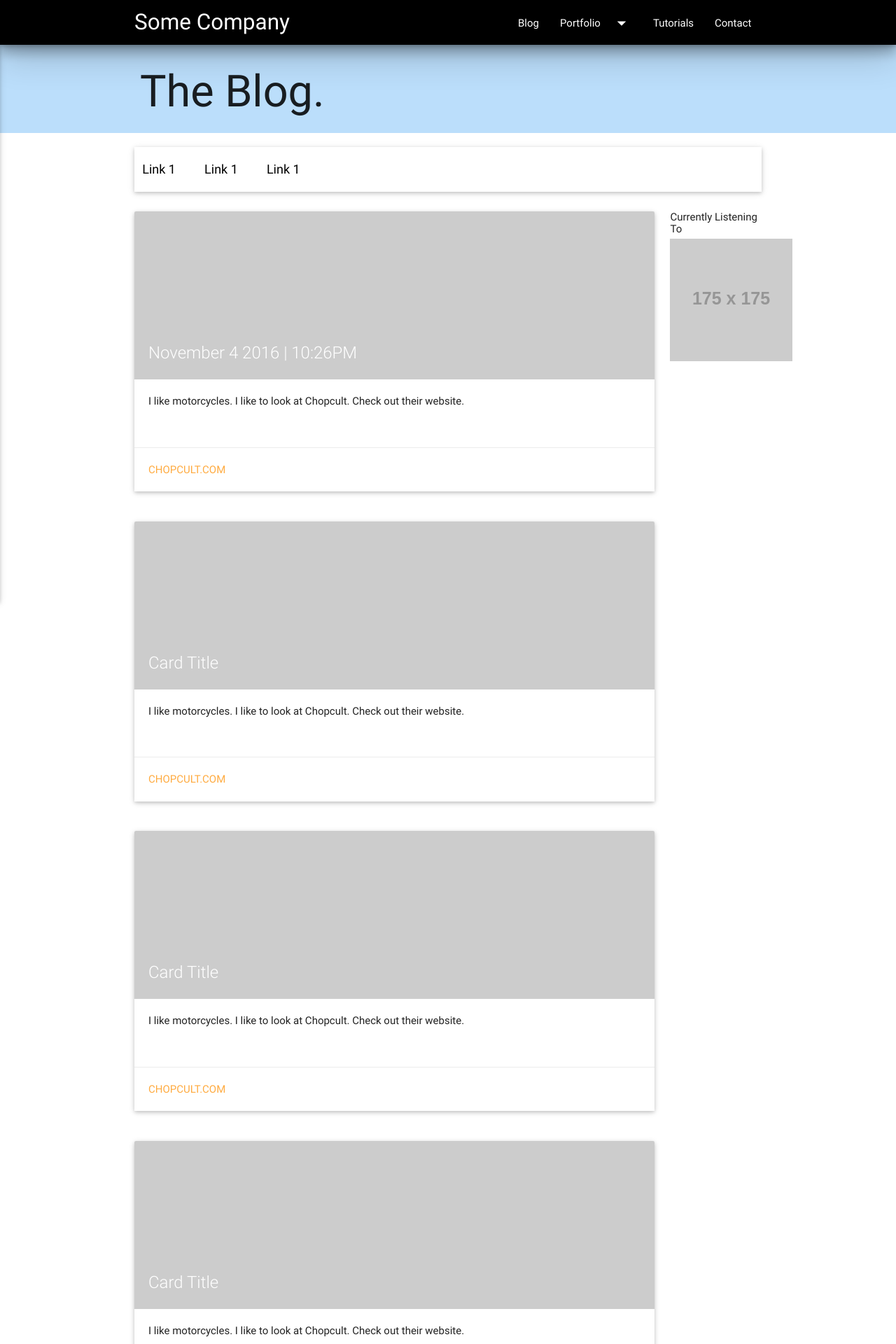
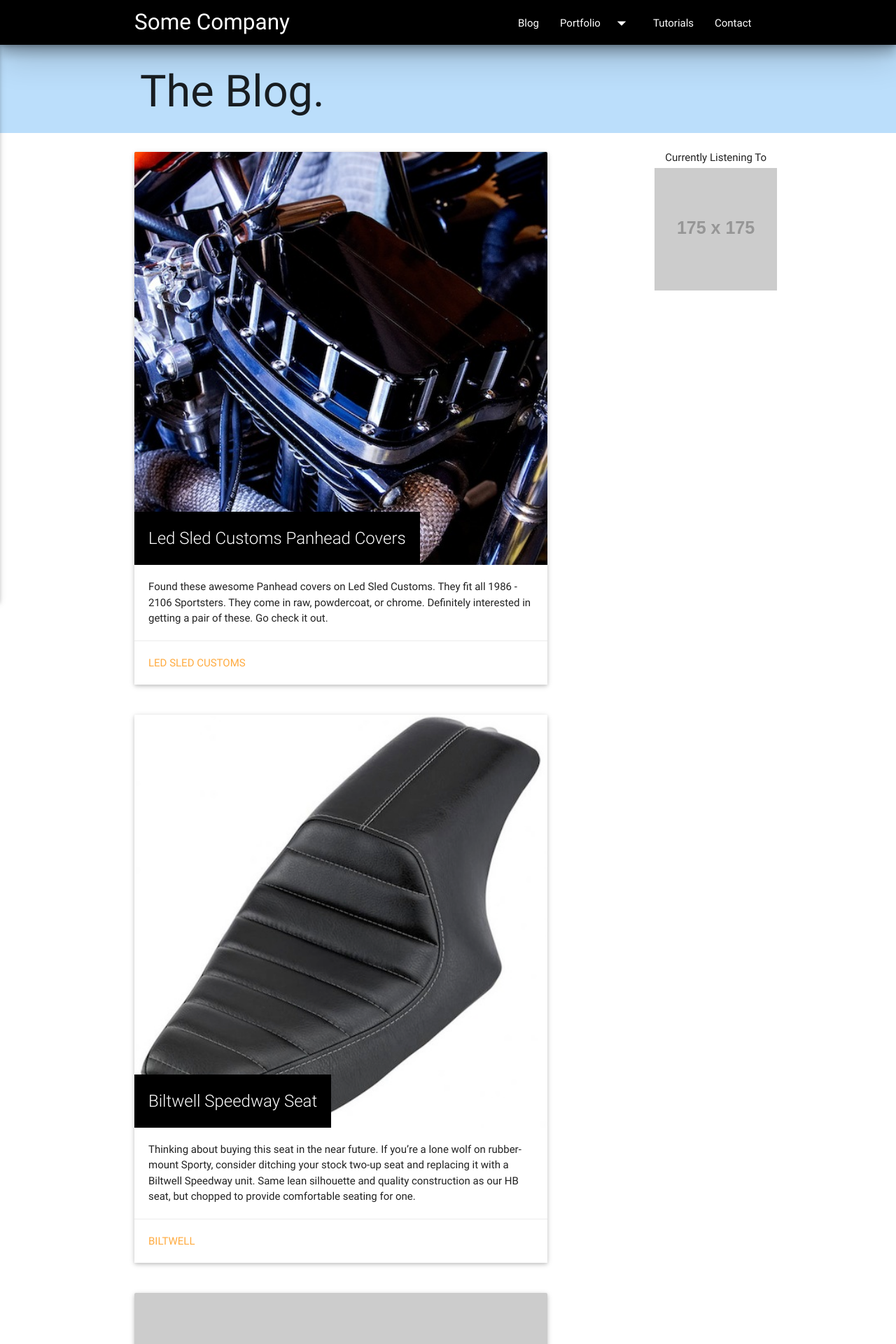
Before and after one commit to hmassarri/portfolio2017, a PHP site: page /blog.php in a window 1280 px wide. Shown: the top 1920 px of the page at 70% size. Run offline with PHP 8.4, Linux system fonts and the light colour scheme; grey boxes labelled with a size stand in for pictures from a placeholder-image service; some libraries are stand-ins or nearby versions.

Commit message:
added animation and colorbox.js

```diff
--- a/_/css/override.css
+++ b/_/css/override.css
@@ -1,17 +1,39 @@
 /* Override Materialize Styles */
 
-html #homepage {
-    background: url(../../img/bg.jpg) no-repeat center center fixed;
-    -webkit-background-size: cover;
-    -moz-background-size: cover;
-    -o-background-size: cover;
-    background-size: cover;
+html #mainIndex {
+
+    background: linear-gradient(225deg, #ff0000, #0098ff, #2800ff, #ff7e00);
+    background-size: 200% 200%;
+
+    -webkit-animation: AnimationName 25s linear infinite;
+    -moz-animation: AnimationName 25s linear infinite;
+    animation: AnimationName 25s linear infinite;
 }
+
+@-webkit-keyframes AnimationName {
+    0%{background-position:0% 50%}
+    50%{background-position:100% 50%}
+    100%{background-position:0% 50%}
+}
+@-moz-keyframes AnimationName {
+    0%{background-position:0% 50%}
+    50%{background-position:100% 50%}
+    100%{background-position:0% 50%}
+}
+@keyframes AnimationName {
+    0%{background-position:0% 50%}
+    50%{background-position:100% 50%}
+    100%{background-position:0% 50%}
+}
+
 
 /* =Footer (sticky footer)
 ============================= */
 footer {
     height: 100%;
+}
+footer.page-footer {
+    margin-top: 0px;
 }
 body {
     display: flex;
@@ -64,6 +86,9 @@ nav ul li.active {
     font-size: 110%;
     color: #CCC;
 }
+#breadscrumbs nav{
+    box-shadow: none !important;
+}
 
 /* =PushPin side scroller fixed
 ============================== */
@@ -79,6 +104,13 @@ nav ul li.active {
   }
 
 
+
+/* =Blog
+============================== */
+.card .card-image .card-title {
+    background-color: #000000;
+}
+
 /* =Breadcrumb
 ============================== */
 .breadcrumb::before {
--- a/blog.php
+++ b/blog.php
@@ -1,6 +1,7 @@
 <?php require_once 'includes/header.php'; ?>
 
 <body id="blog">
+
     <?php require_once 'includes/menu.php'; ?>
 
     <main>
@@ -14,7 +15,7 @@
             </div>
         </div>
 
-        <div class="container">
+        <!--<div id="breadcrumbs" class="container">
             <div class="row">
                 <div class="col s12">
                     <nav class="white">
@@ -28,28 +29,28 @@
                     </nav>
                 </div>
             </div>
-        </div>
+        </div>-->
 
         <div class="container">
 
             <div class="row">
-                <div class="col s12 m8 l10">
-                    <div class="card medium">
+                <div class="col s12 m8">
+                    <div class="card">
                         <div class="card-image">
-                            <img class="responsive-img" src="http://placehold.it/100x100">
-                            <span class="card-title">November 4 2016 | 10:26PM</span>
+                            <img class="responsive-img" src="img/blog/ledsledcustoms.jpg">
+                            <span class="card-title">Led Sled Customs Panhead Covers</span>
                         </div>
                         <div class="card-content">
-                            <p>I like motorcycles.  I like to look at Chopcult.  Check out their website.</p>
+                            <p>Found these awesome Panhead covers on Led Sled Customs.  They fit all 1986 - 2106 Sportsters.  They come in raw, powdercoat, or chrome.  Definitely interested in getting a pair of these.  Go check it out.</p>
                         </div>
                         <div class="card-action">
-                            <a href="#">Chopcult.com</a>
+                            <a href="http://www.ledsledcustoms.com">Led Sled Customs</a>
                         </div>
                     </div>
                 </div>
 
                 <!-- Side bar -->
-                <div class="col hide-on-small-only m4 l2">
+                <div class="col hide-on-small-only m4 push-m1 center-align">
                     <div class="toc-wrapper">
                         <h6 class="">Currently Listening To</h6>
                         <img src="http://placehold.it/175x175" />
@@ -58,8 +59,25 @@
             </div>
 
             <div class="row">
-                <div class="col s12 m8 l10">
-                    <div class="card medium">
+                <div class="col s12 m8">
+                    <div class="card">
+                        <div class="card-image">
+                            <img class="responsive-img" src="img/blog/speedway-tuckroll.jpg">
+                            <span class="card-title">Biltwell Speedway Seat</span>
+                        </div>
+                        <div class="card-content">
+                            <p>Thinking about buying this seat in the near future.  If you’re a lone wolf on rubber-mount Sporty, consider ditching your stock two-up seat and replacing it with a Biltwell Speedway unit. Same lean silhouette and quality construction as our HB seat, but chopped to provide comfortable seating for one.</p>
+                        </div>
+                        <div class="card-action">
+                            <a href="http://www.biltwellinc.com">Biltwell</a>
+                        </div>
+                    </div>
+                </div>
+            </div>
+
+            <div class="row">
+                <div class="col s12 m8">
+                    <div class="card">
                         <div class="card-image">
                             <img class="responsive-img" src="http://placehold.it/100x100">
                             <span class="card-title">Card Title</span>
@@ -75,8 +93,8 @@
             </div>
 
             <div class="row">
-                <div class="col s12 m8 l10">
-                    <div class="card medium">
+                <div class="col s12 m8">
+                    <div class="card">
                         <div class="card-image">
                             <img class="responsive-img" src="http://placehold.it/100x100">
                             <span class="card-title">Card Title</span>
@@ -92,8 +110,8 @@
             </div>
 
             <div class="row">
-                <div class="col s12 m8 l10">
-                    <div class="card medium">
+                <div class="col s12 m8">
+                    <div class="card">
                         <div class="card-image">
                             <img class="responsive-img" src="http://placehold.it/100x100">
                             <span class="card-title">Card Title</span>
@@ -109,25 +127,8 @@
             </div>
 
             <div class="row">
-                <div class="col s12 m8 l10">
-                    <div class="card medium">
-                        <div class="card-image">
-                            <img class="responsive-img" src="http://placehold.it/100x100">
-                            <span class="card-title">Card Title</span>
-                        </div>
-                        <div class="card-content">
-                            <p>I like motorcycles.  I like to look at Chopcult.  Check out their website.</p>
-                        </div>
-                        <div class="card-action">
-                            <a href="#">Chopcult.com</a>
-                        </div>
-                    </div>
-                </div>
-            </div>
-
-            <div class="row">
-                <div class="col s12 m8 l10">
-                    <div class="card medium">
+                <div class="col s12 m8">
+                    <div class="card">
                         <div class="card-image">
                             <img class="responsive-img" src="http://placehold.it/100x100">
                             <span class="card-title">Card Title</span>
--- a/includes/footer.php
+++ b/includes/footer.php
@@ -51,6 +51,7 @@
     <script src="https://code.jquery.com/jquery-3.1.1.min.js" integrity="sha256-hVVnYaiADRTO2PzUGmuLJr8BLUSjGIZsDYGmIJLv2b8=" crossorigin="anonymous"></script>
     <script>window.jQuery || document.write('<script src="_/js/jquery-3.1.1.min.js"><\/script>');</script>
     <script src="_/js/materialize.js"></script>
+    <script src="_/js/jquery.colorbox-min.js"></script>
     <script src="_/js/scripts.js"></script>
 </body>
 </html>
--- a/index.php
+++ b/index.php
@@ -3,8 +3,6 @@
 <body id="homepage">
     <?php require_once 'includes/menu.php'; ?>
 
-        <main>
-
-        </main>
+        <main id="mainIndex"></main>
 
 <?php require_once 'includes/footer.php'; ?>
```
Also changed, not shown: _/js/jquery.colorbox-min.js (added), img/blog/ledsledcustoms.jpg (added), img/blog/speedway-tuckroll.jpg (added).
